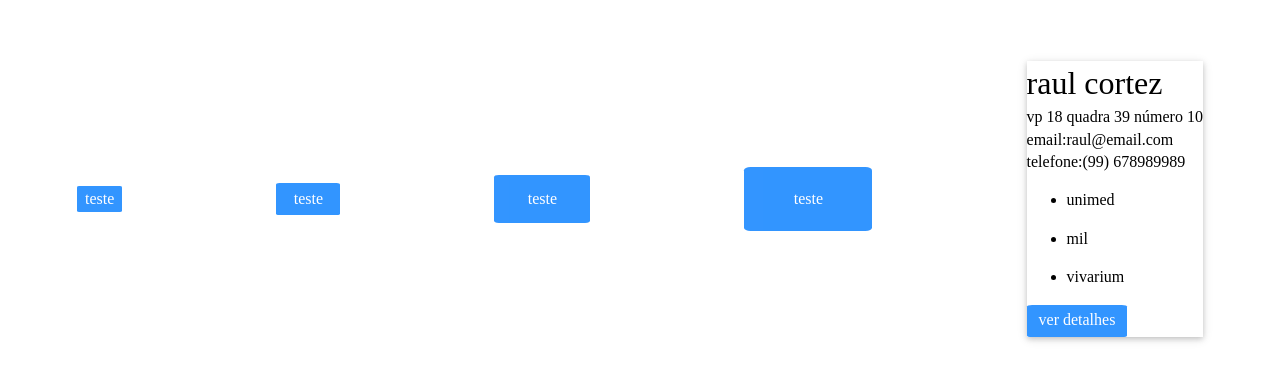
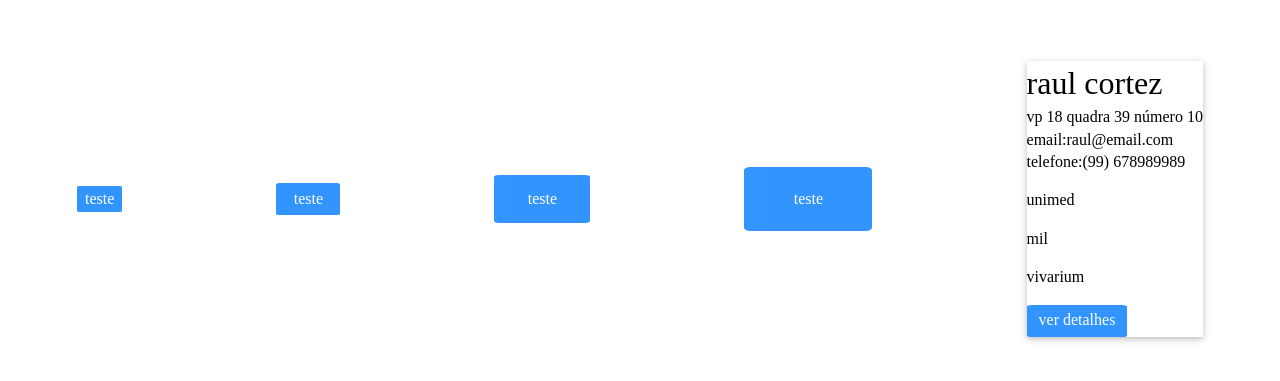
Before and after one commit to unknown-orgg/frontend, a Vue app in the folder products/unknow/: page / in a window 1280 px wide. Shown: the part 201-582 px from the top of the page. Built offline with nearby package versions, Linux system fonts and the light colour scheme.

Commit message:
feat(design): add reset to ul

```diff
--- a/products/unknow/src/design/__reset.scss
+++ b/products/unknow/src/design/__reset.scss
@@ -21,7 +21,10 @@ figure,
 picture {
   margin: 0;
 }
-
+ul {
+  list-style: none;
+  padding-inline-start: 0;
+}
 /* set up the body */
 body {
   line-height: 1.4;
```
